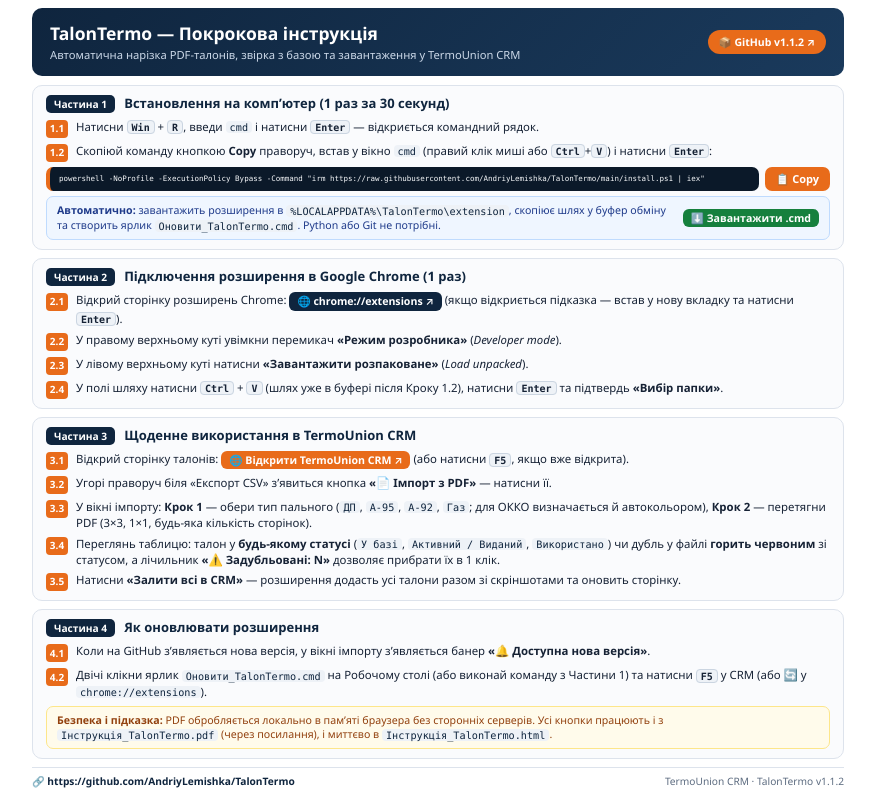
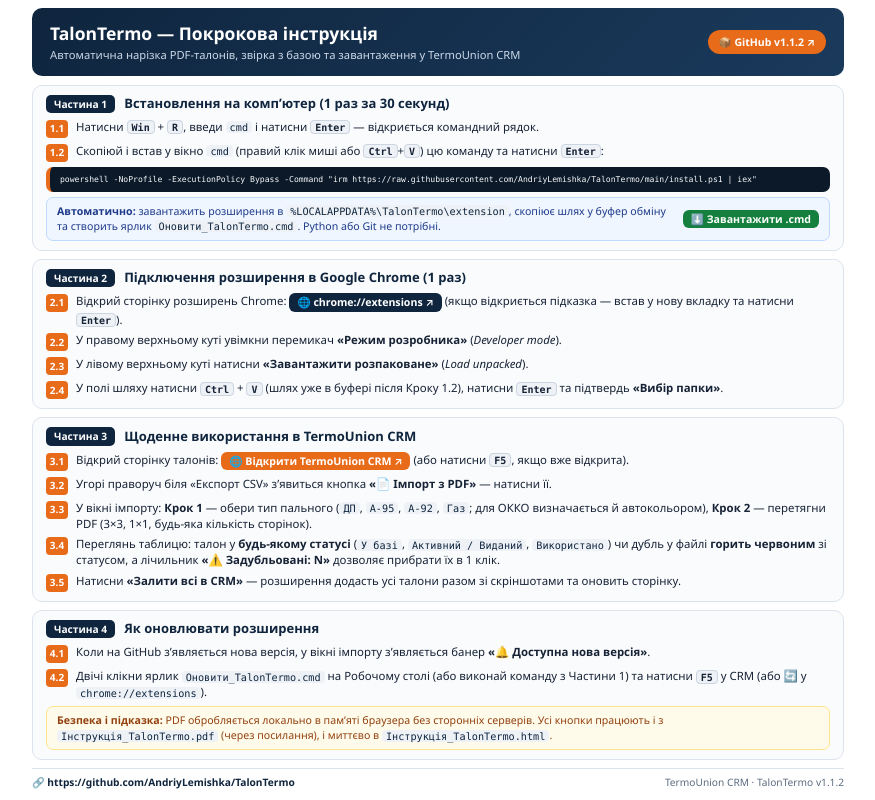
Before and after one commit to AndriyLemishka/TalonTermo, a browser extension: page Інструкція_TalonTermo.html in a window 1280 px wide. Shown: the whole page, without its empty margins (202-1077 px from the left). Drawn offline with Linux system fonts and the light colour scheme.

Commit message:
Remove Copy button from CMD box and keep command on one line

```diff
--- a/Інструкція_TalonTermo.html
+++ b/Інструкція_TalonTermo.html
@@ -83,43 +83,17 @@
     justify-content: center;
     margin-top: 1px;
   }
-  .cmd-wrap {
-    display: flex;
-    align-items: stretch;
-    gap: 6px;
-    margin: 5px 0;
-  }
   .cmd-box {
-    flex: 1;
     background: #0b1929;
     color: #f8fafc;
     font-family: Consolas, "Courier New", monospace;
-    font-size: 7.5px;
-    padding: 7px 9px;
+    font-size: 8.1px;
+    padding: 7px 10px;
     border-radius: 7px;
-    white-space: pre-wrap;
-    overflow-wrap: anywhere;
+    margin: 5px 0;
+    white-space: nowrap;
     border-left: 4px solid #e86b1a;
-    display: flex;
-    align-items: center;
   }
-  .copy-btn {
-    background: #e86b1a;
-    color: #fff !important;
-    text-decoration: none;
-    border: none;
-    border-radius: 7px;
-    padding: 0 11px;
-    font-family: inherit;
-    font-size: 11px;
-    font-weight: 700;
-    cursor: pointer;
-    white-space: nowrap;
-    display: inline-flex;
-    align-items: center;
-    gap: 4px;
-  }
-  .copy-btn.copied { background: #15803d; }
   .link-btn {
     display: inline-flex;
     align-items: center;
@@ -208,12 +182,9 @@
     </div>
     <ul class="steps">
       <li><span class="step-id">1.1</span><div>Натисни <kbd>Win</kbd> + <kbd>R</kbd>, введи <code>cmd</code> і натисни <kbd>Enter</kbd> — відкриється командний рядок.</div></li>
-      <li><span class="step-id">1.2</span><div>Скопіюй команду кнопкою <strong>Copy</strong> праворуч, встав у вікно <code>cmd</code> (правий клік миші або <kbd>Ctrl</kbd>+<kbd>V</kbd>) і натисни <kbd>Enter</kbd>:</div></li>
+      <li><span class="step-id">1.2</span><div>Скопіюй і встав у вікно <code>cmd</code> (правий клік миші або <kbd>Ctrl</kbd>+<kbd>V</kbd>) цю команду та натисни <kbd>Enter</kbd>:</div></li>
     </ul>
-    <div class="cmd-wrap">
-      <div class="cmd-box" id="cmdText">powershell -NoProfile -ExecutionPolicy Bypass -Command "irm https://raw.githubusercontent.com/AndriyLemishka/TalonTermo/main/install.ps1 | iex"</div>
-      <a class="copy-btn" id="copyCmdBtn" href="https://raw.githack.com/AndriyLemishka/TalonTermo/main/open.html?target=copycmd" target="_blank" onclick="event.preventDefault(); copyText(CMD_TEXT, this)">📋 Copy</a>
-    </div>
+    <div class="cmd-box" id="cmdText">powershell -NoProfile -ExecutionPolicy Bypass -Command "irm https://raw.githubusercontent.com/AndriyLemishka/TalonTermo/main/install.ps1 | iex"</div>
     <div class="info">
       <div><strong>Автоматично:</strong> завантажить розширення в <code>%LOCALAPPDATA%\TalonTermo\extension</code>, скопіює шлях у буфер обміну та створить ярлик <code>Оновити_TalonTermo.cmd</code>. Python або Git не потрібні.</div>
       <a class="link-btn link-btn--green" id="dlCmdBtn" href="https://github.com/AndriyLemishka/TalonTermo/raw/main/%D0%92%D1%81%D1%82%D0%B0%D0%BD%D0%BE%D0%B2%D0%B8%D1%82%D0%B8_TalonTermo.cmd" onclick="event.preventDefault(); downloadInstaller()">⬇️ Завантажити .cmd</a>
```
Also changed, not shown: 1 other file.
